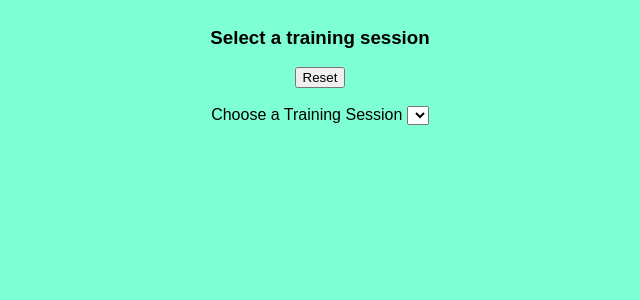
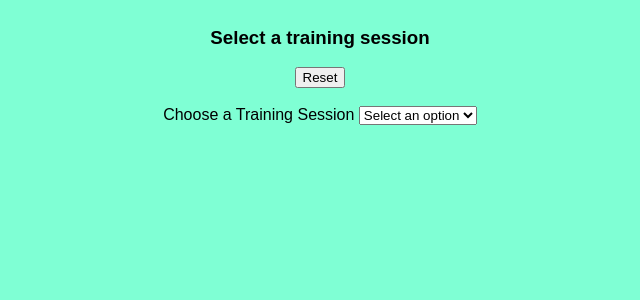
Before and after one commit to mjc136/Cloud_CA3, a Flask app: page / in a window 1280 px wide. Shown: the top 300 px of the page, without its empty margins (320-960 px from the left). Run offline with Flask 3, Linux system fonts and the light colour scheme; data that the repository does not hold is empty; some libraries are stand-ins or nearby versions.

Commit message:
add default value in select tags

```diff
--- a/templates/selectEvent.html
+++ b/templates/selectEvent.html
@@ -7,7 +7,7 @@
         <label for="event">Choose an event completed by {{name}}:</label>
 
         <select name="event" id="event">
-
+            <option value="" disabled selected>Select an option</option>
             {% for distance,stroke in data %}
 
                 <option value="{{distance}}-{{stroke}}">{{ distance }} {{ stroke }}</option>
--- a/templates/selectSession.html
+++ b/templates/selectSession.html
@@ -12,7 +12,7 @@
         <label for="date">Choose a Training Session</label>
 
         <select name="date" id="date">
-
+            <option value="" disabled selected>Select an option</option>
             {% for date in data %}
 
                 <option value="{{date}}">{{ date }}</option>
--- a/templates/selectSwimmer.html
+++ b/templates/selectSwimmer.html
@@ -7,7 +7,7 @@
         <label for="swimmer">Choose a swimmer:</label>
 
         <select name="swimmer" id="swimmer" >
-
+            <option value="" disabled selected>Select an option</option>
             {% for name, age in data %}
 
                 <option value="{{name}}-{{age}}">{{ name }} {{ age }}</option>
```
